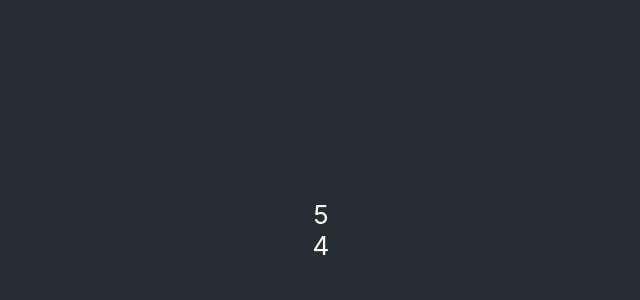
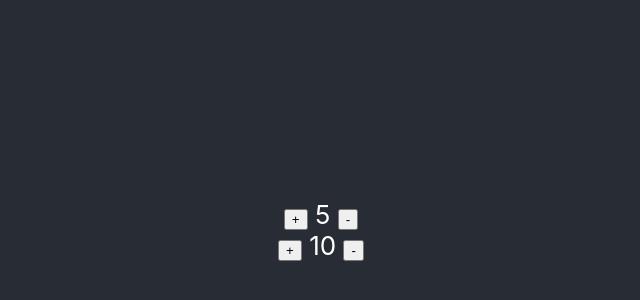
Before and after one commit to fsanchez87/mi-primer-proyecto-react, a React (Create React App) app: page / in a window 1280 px wide. Shown: the part 170-470 px from the top of the page, without its empty margins (319-959 px from the left). Built offline with nearby package versions, Linux system fonts and the light colour scheme.

Commit message:
Kata II: Crear componente counter

```diff
--- a/src/App.js
+++ b/src/App.js
@@ -13,8 +13,8 @@ function App() {
   return (
     <div className="App">
       <header className="App-header">
-        <Counter initialValue={5}/>
-        <Counter initialValue={4}/>
+        <Counter initialValue={5} step={5}/>
+        <Counter initialValue={10} step={2}/>
       </header>
     </div>
   );
--- a/src/components/Counter.jsx
+++ b/src/components/Counter.jsx
@@ -1,3 +1,17 @@
+/**
+   Crear un componente counter
+    Crea un componente counter que contenga:
+    ●    botón de decremento
+    ●    contador
+    ●    botón de incremento
+
+    El componente mostrará un contador y podremos incrementarlo o decrementarlo en función
+    de si pulsamos un botón y otro
+    Que al instanciarlo pueda:
+    ●    Que el contador pueda empezar desde un determinado número
+    ●    Que podamos decirle al componente si queremos que incremente de 2 en 2, 3 en 3, etc.
+ */
+
 import React, { Component } from "react";
 
 class Counter extends Component {
@@ -7,12 +21,26 @@ class Counter extends Component {
       counter: this.props.initialValue,
     };
   }
+
+  numeroInicial;
+
   increment = () => {
-    this.setState({ counter: this.state.counter + 1 });
+    this.setState({ counter: this.state.counter + this.props.step });
+  };
+  decrement = () => {
+    if (this.state.counter > 0) {
+      this.setState({ counter: this.state.counter - this.props.step });
+    }
   };
 
   render() {
-    return <span onClick={this.increment}>{this.state.counter}</span>;
+    return (
+      <div className="App">
+        <button onClick={this.increment}>+</button>
+        <span> {this.state.counter} </span>
+        <button onClick={this.decrement}>-</button>
+      </div>
+    );
   }
 }
 export default Counter;
```
